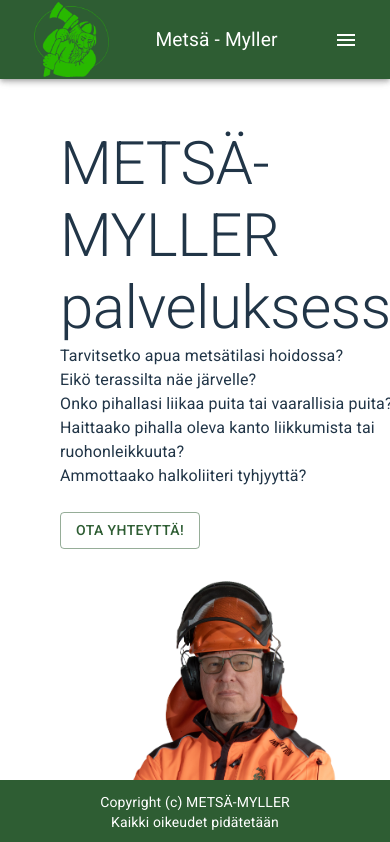
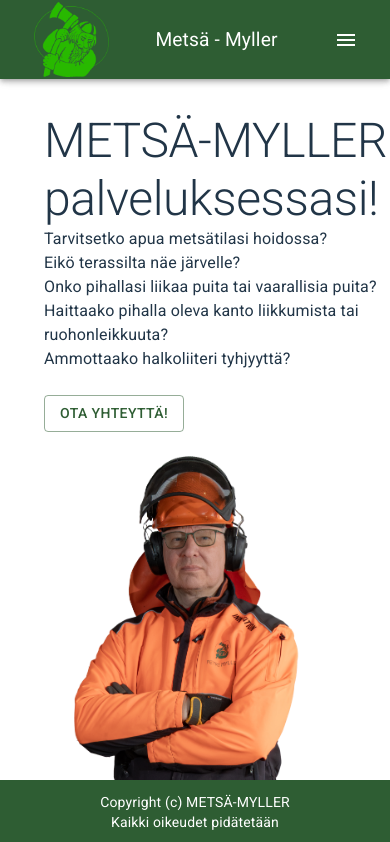
Before and after one commit to roopemyller/metsa-myller-websource, a React (Vite) app: page /#/ in a window 390 px wide. Shown: the top 842 px of the page. Built offline with nearby package versions, Linux system fonts and the light colour scheme.

Commit message:
trying to fix content fit on mobile

```diff
--- a/src/components/Contact.tsx
+++ b/src/components/Contact.tsx
@@ -71,8 +71,8 @@
       }
 
     return (
-        <Box maxWidth={"850px"}>
-            <Typography variant="h2">
+        <Box sx={{maxWidth: "850px", width: "100%"}}>
+            <Typography variant="h2" sx={{wordBreak: "break-word", fontSize: { xs: '3rem', md: '3.5rem' }}}>
                 YHTEYDENOTTO
             </Typography>
 
--- a/src/components/Home.tsx
+++ b/src/components/Home.tsx
@@ -7,12 +7,12 @@
     return (
         <Stack
             direction={{ xs: "column", md: "row" }}
-            spacing={4}
+            spacing={3}
             alignItems="center"
-            padding={5}
+            padding={3}
         >
             <Box sx={{ flexGrow: 1, justifyContent: 'left'}}>
-                <Typography variant="h2">METSÄ-MYLLER palveluksessasi!</Typography>
+                <Typography variant="h2" sx={{wordBreak: "break-word", fontSize: { xs: '3rem', md: '3.5rem' }}}>METSÄ-MYLLER palveluksessasi!</Typography>
                 <Typography variant="body1">
                     Tarvitsetko apua metsätilasi hoidossa? <br/>
                     Eikö terassilta näe järvelle? <br/>
--- a/src/components/Services.tsx
+++ b/src/components/Services.tsx
@@ -16,7 +16,7 @@
 
     return (
         <Box sx={{maxWidth: "850px", width: "100%"}}>
-            <Typography variant="h2">PALVELUT</Typography>
+            <Typography variant="h2" sx={{wordBreak: "break-word", fontSize: { xs: '3rem', md: '3.5rem' }}}>PALVELUT</Typography>
             <Box sx={{ display: 'flex', justifyContent: 'space-between', gap: 2, alignItems: 'center', mt: 5, pb: 2 }}>
                 <Typography variant="body1">
                     Lue lisää alta tarjoamistamme palveluista ja hinnoistamme!
```
